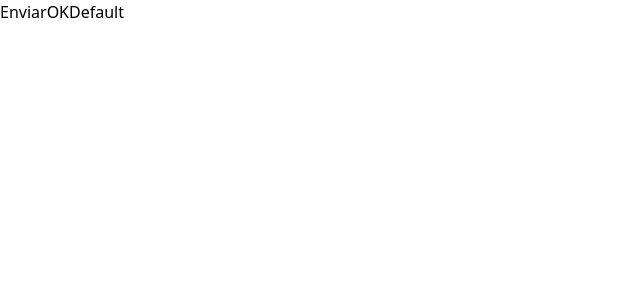
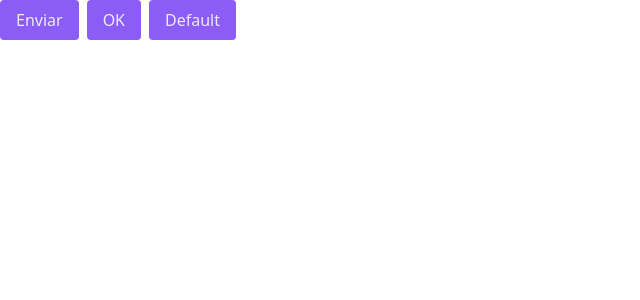
Before and after one commit to JoaoGabrielM/NLW-Return-8-frontEnd, a React (Vite) app in the folder web/: page / in a window 1280 px wide. Shown: the top 300 px of the page, without its empty margins (0-640 px from the left). Built offline with nearby package versions, Linux system fonts and the light colour scheme.

Commit message:
Fazendo umas melhorias visuais com o tailwind

```diff
--- a/web/src/App.tsx
+++ b/web/src/App.tsx
@@ -3,12 +3,12 @@
 }
 
 function Button(props: ButtonProps) {
-    return <button>{props.text ?? "Default"}</button> // Recebendo uma string, ou caso não seja enviado, coloca "Default"
+    return <button className="bg-violet-500 px-4 h-10 rounded text-violet-100 hover:bg-violet-700 transition-colors">{props.text ?? "Default"}</button> // Recebendo uma string, ou caso não seja enviado, coloca "Default"
 }
 
 function App() {
     return (
-        <div>
+        <div className="flex gap-2">
             <Button text="Enviar"></Button>
             <Button text="OK"></Button>
             <Button/>
```
